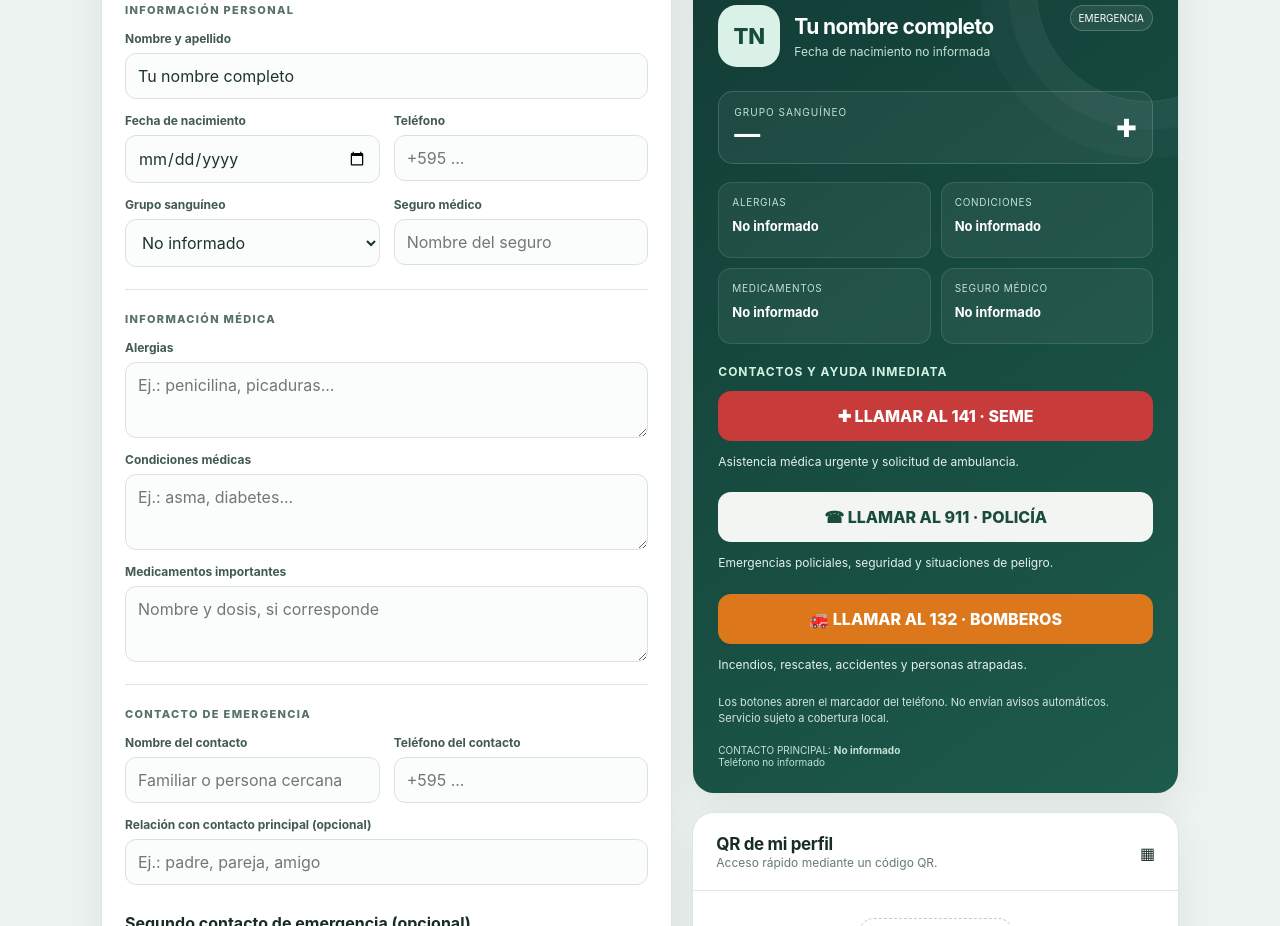
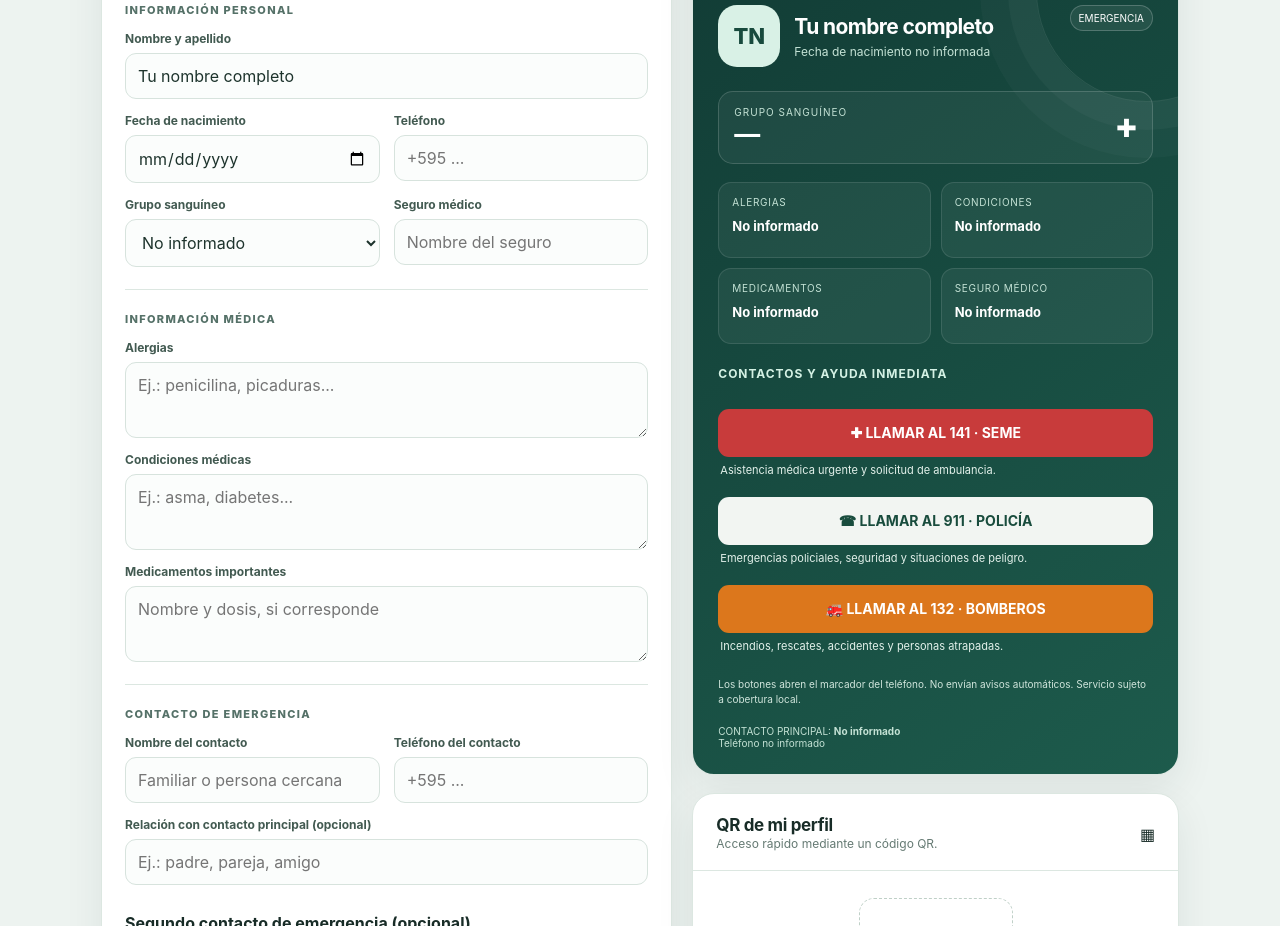
Before and after one commit to brunetoARL01/alertaid, a plain HTML site: page index.html in a window 1280 px wide. Shown: the part 371-1297 px from the top of the page. Drawn offline with Linux system fonts and the light colour scheme.

Commit message:
Update index.html

```diff
--- a/index.html
+++ b/index.html
@@ -10,6 +10,21 @@
 @media(max-width:780px){.layout{grid-template-columns:1fr}.intro{align-items:flex-start;flex-direction:column}.private-tag{align-self:flex-start}.shell{padding-top:23px}.card-body{padding:18px}.card-head{padding:18px}.preview{padding:22px}.top-note{display:none}}@media(max-width:420px){.fields{grid-template-columns:1fr}.field.full{grid-column:auto}.profile-top h3{font-size:18px}.status{font-size:9px}.intro h1{font-size:30px}.actions .btn{flex:1}}
 
 .call-link.call-whatsapp{background:#25d366!important;color:#083b20!important;border-color:#25d366!important}.call-link.call-fire{background:#dc771c!important;color:#fff!important;border-color:#dc771c!important}.service-desc{margin:2px 0 12px;color:#e3f1eb;font-size:12px;line-height:1.45}.emergency-actions .call-link[hidden]{display:none!important}
+
+/* AlertaID: ajuste visual de contactos y servicios, sin modificar funciones */
+.emergency-actions{display:grid;grid-template-columns:minmax(0,1fr) minmax(0,1fr);column-gap:10px;row-gap:10px;margin-top:22px}
+.emergency-actions h4,.emergency-actions .call-medical,.emergency-actions .call-police,.emergency-actions .call-fire,.emergency-actions .service-desc,.emergency-actions .call-note{grid-column:1/-1}
+.emergency-actions h4{margin:0 0 6px;font-size:12px}
+.emergency-actions .call-link{min-width:0;min-height:46px;padding:11px 9px;border-radius:11px;font-size:12px;line-height:1.35;font-weight:750;overflow-wrap:anywhere;word-break:normal;transition:filter .15s ease,transform .15s ease}
+.emergency-actions .call-link:hover{filter:brightness(1.07)}
+.emergency-actions .call-family{background:#168562;color:#fff;border:1px solid #42ad8a}
+.emergency-actions .call-whatsapp{background:#25d366!important;color:#083b20!important;border:1px solid #5deb91!important}
+.emergency-actions .call-medical{background:#c83b3b;color:#fff;margin-top:12px;font-size:14px;min-height:48px}
+.emergency-actions .call-police{background:#f2f5f2;color:#194c3d;font-size:14px;min-height:48px}
+.emergency-actions .call-fire{background:#dc771c!important;color:#fff!important;font-size:14px;min-height:48px}
+.emergency-actions .service-desc{margin:-4px 2px 8px;font-size:11px;line-height:1.45;color:#e3f1eb}
+.emergency-actions .call-note{margin:4px 0 0;font-size:10px;line-height:1.5}
+@media(max-width:420px){.emergency-actions{column-gap:7px}.emergency-actions .call-link{font-size:11px;padding:10px 7px}.emergency-actions .call-medical,.emergency-actions .call-police,.emergency-actions .call-fire{font-size:13px}}
 </style></head>
 <body><div id="app"><header class="topbar"><div class="brand"><div class="logo">✚</div><div>Alerta<span style="color:#b6e8d1">ID</span></div></div><div class="top-note">PERFIL DE EMERGENCIA · PROTOTIPO PERSONAL</div></header>
 <main class="shell"><section class="intro"><div><div class="eyebrow">Tu información, cuando importa</div><h1>Tu perfil de emergencia</h1><p>Completá tus datos paso a paso. La tarjeta de la derecha se actualizará automáticamente para mostrar cómo verá tu información alguien que necesite ayudarte.</p></div><div class="private-tag">● Prototipo privado</div></section>
```
